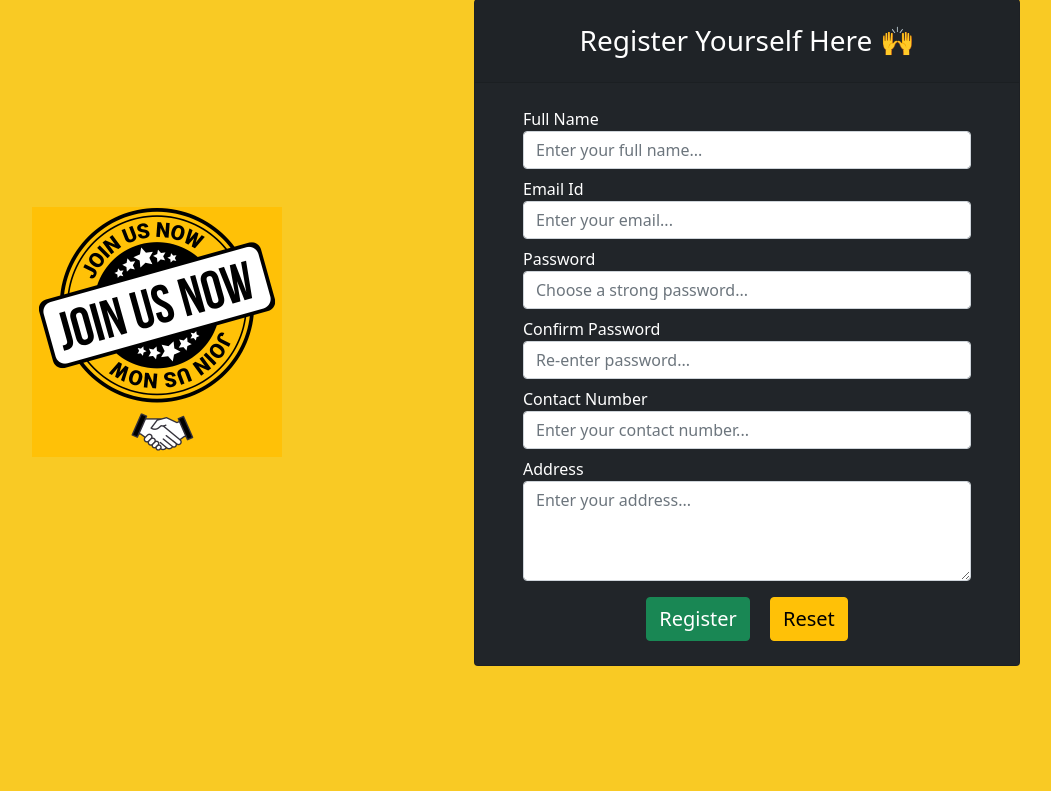
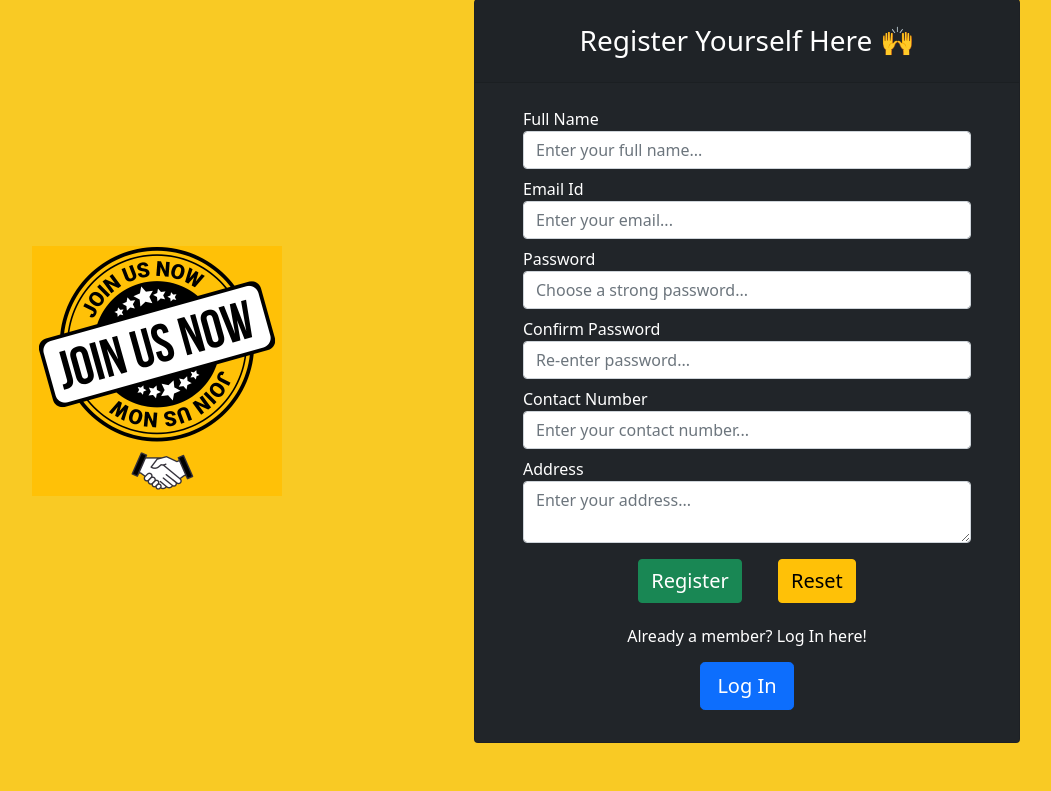
Before and after one commit to Fanatic-Coders/UnTuned, a Flask app: page /register in a window 1280 px wide. Shown: the part 129-920 px from the top of the page, without its empty margins (178-1229 px from the left). Before the commit the page ends 795 px from the top, so only its background shows below. Run offline with Flask 2, Linux system fonts and the light colour scheme.

Commit message:
Updated with Login Redirect

```diff
--- a/templates/register.html
+++ b/templates/register.html
@@ -46,18 +46,22 @@ Register - UnTuned
                         </div>
                         <div class="form-group my-2">
                             <label for="address">Address</label>
-                            <textarea name="address" style="height: 100px" class="form-control"
+                            <textarea name="address" rows="2" class="form-control"
                                 placeholder="Enter your address..." required></textarea>
                         </div>
                         <div class="container text-center py-2">
-                            <button type="submit" class="btn btn-success mx-2 fs-5">
+                            <button type="submit" class="btn btn-success mx-3 fs-5">
                                 Register
                             </button>
-                            <button type="reset" class="btn btn-warning mx-2 fs-5">
+                            <button type="reset" class="btn btn-warning mx-3 fs-5">
                                 Reset
                             </button>
                         </div>
                     </form>
+                    <div class="container text-center my-3">
+                        <h6>Already a member? Log In here!</h6>
+                          <a href="/register"><button type="submit" class="btn btn-primary mt-2 btn-lg btn-block">Log In</button></a>
+                    </div>
                 </div>
             </div>
         </div>
```
